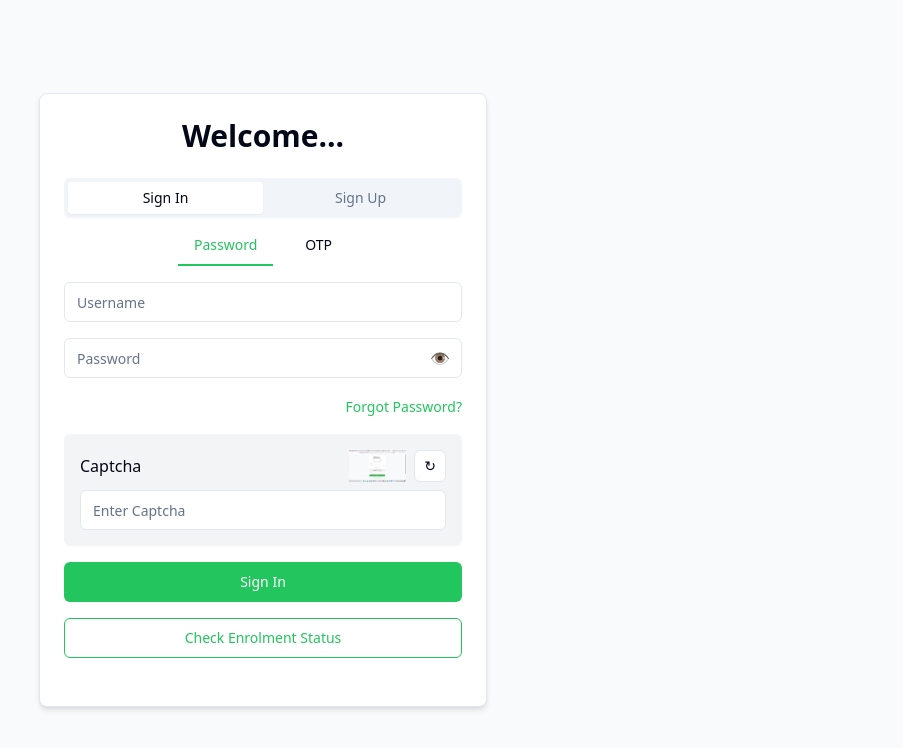
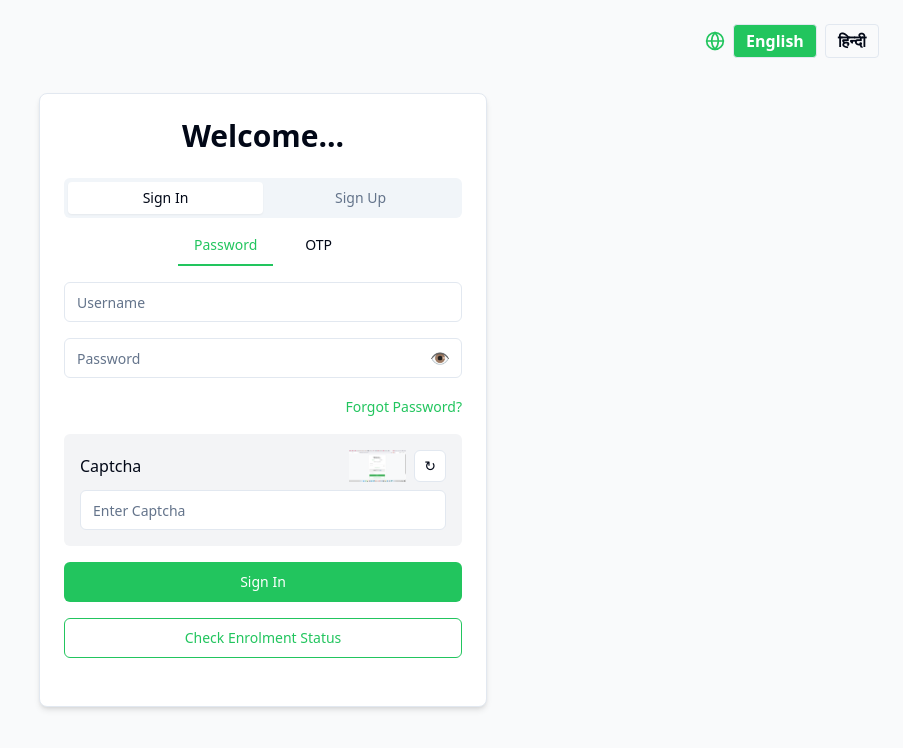
Before and after one commit to avika-15/Krishi_Mitra, a React (Vite) app: page / in a window 1280 px wide. Shown: the top 748 px of the page, without its empty margins (377-1280 px from the left). Built offline with nearby package versions, Linux system fonts and the light colour scheme.

Commit message:
Refactor: Translate the app to Hindi

```diff
--- /dev/null
+++ b/src/components/LanguageToggle.tsx
@@ -0,0 +1,32 @@
+
+import React from "react";
+import { Globe } from "lucide-react";
+
+interface LanguageToggleProps {
+  language: "en" | "hi";
+  setLanguage: (lang: "en" | "hi") => void;
+}
+
+const LanguageToggle: React.FC<LanguageToggleProps> = ({ language, setLanguage }) => {
+  return (
+    <div className="flex items-center space-x-2 absolute right-6 top-6 z-10">
+      <Globe size={20} className="text-green-500" />
+      <button
+        className={`px-3 py-1 rounded font-semibold border ${language === "en" ? "bg-green-500 text-white" : ""}`}
+        onClick={() => setLanguage("en")}
+        aria-pressed={language === "en"}
+      >
+        English
+      </button>
+      <button
+        className={`px-3 py-1 rounded font-semibold border ${language === "hi" ? "bg-green-500 text-white" : ""}`}
+        onClick={() => setLanguage("hi")}
+        aria-pressed={language === "hi"}
+      >
+        हिन्दी
+      </button>
+    </div>
+  );
+};
+
+export default LanguageToggle;
--- a/src/pages/Index.tsx
+++ b/src/pages/Index.tsx
@@ -5,32 +5,71 @@ import { Input } from "@/components/ui/input";
 import { Tabs, TabsContent, TabsList, TabsTrigger } from "@/components/ui/tabs";
 import { Card, CardContent } from "@/components/ui/card";
 import { Link } from "react-router-dom";
+import LanguageToggle from "../components/LanguageToggle";
 
 const Index = () => {
   const [username, setUsername] = useState("");
   const [password, setPassword] = useState("");
   const [captcha, setCaptcha] = useState("");
   const [showPassword, setShowPassword] = useState(false);
+  const [language, setLanguage] = useState<"en" | "hi">("en");
 
   const handleSignIn = (e: React.FormEvent) => {
     e.preventDefault();
-    // Here you would normally handle authentication
-    // For now, we'll just navigate to home page
     window.location.href = "/home";
   };
 
+  // Hindi translations for login page (minimal example)
+  const t = {
+    en: {
+      welcome: "Welcome...",
+      signIn: "Sign In",
+      signUp: "Sign Up",
+      password: "Password",
+      otp: "OTP",
+      forgot: "Forgot Password?",
+      captcha: "Captcha",
+      captchaPlaceholder: "Enter Captcha",
+      usernamePlaceholder: "Username",
+      passwordPlaceholder: "Password",
+      signInBtn: "Sign In",
+      checkStatus: "Check Enrolment Status",
+      createNew: "Create a new account",
+      details: "Please fill in your details to register",
+      continue: "Continue to Sign Up",
+    },
+    hi: {
+      welcome: "स्वागत है...",
+      signIn: "लॉग इन करें",
+      signUp: "साइन अप करें",
+      password: "पासवर्ड",
+      otp: "ओटीपी",
+      forgot: "पासवर्ड भूल गए?",
+      captcha: "कैप्चा",
+      captchaPlaceholder: "कैप्चा दर्ज करें",
+      usernamePlaceholder: "उपयोगकर्ता नाम",
+      passwordPlaceholder: "पासवर्ड",
+      signInBtn: "लॉग इन करें",
+      checkStatus: "नामांकन स्थिति देखें",
+      createNew: "नया खाता बनाएँ",
+      details: "पंजीकरण के लिए विवरण भरें",
+      continue: "साइन अप जारी रखें",
+    }
+  };
+
+  const dict = t[language];
+
   return (
-    <div className="min-h-screen flex items-center justify-center bg-gray-50">
+    <div className="min-h-screen flex items-center justify-center bg-gray-50 relative">
+      <LanguageToggle language={language} setLanguage={setLanguage} />
       <Card className="w-full max-w-md shadow-md">
         <CardContent className="pt-6">
-          <h1 className="text-3xl font-bold text-center mb-6">Welcome...</h1>
-
+          <h1 className="text-3xl font-bold text-center mb-6">{dict.welcome}</h1>
           <Tabs defaultValue="signin" className="mb-6">
             <TabsList className="grid w-full grid-cols-2">
-              <TabsTrigger value="signin" className="text-green-500 font-medium">Sign In</TabsTrigger>
-              <TabsTrigger value="signup">Sign Up</TabsTrigger>
+              <TabsTrigger value="signin" className="text-green-500 font-medium">{dict.signIn}</TabsTrigger>
+              <TabsTrigger value="signup">{dict.signUp}</TabsTrigger>
             </TabsList>
-
             <TabsContent value="signin">
               <form onSubmit={handleSignIn} className="space-y-4">
                 <div className="flex items-center justify-center space-x-4 mb-4">
@@ -39,31 +78,29 @@ const Index = () => {
                     variant="ghost"
                     className={`rounded-none border-b-2 ${true ? 'border-green-500 text-green-500' : 'border-transparent'}`}
                   >
-                    Password
+                    {dict.password}
                   </Button>
                   <Button
                     type="button"
                     variant="ghost"
                     className={`rounded-none border-b-2 ${false ? 'border-green-500 text-green-500' : 'border-transparent'}`}
                   >
-                    OTP
+                    {dict.otp}
                   </Button>
                 </div>
-
                 <div>
                   <Input
                     type="text"
-                    placeholder="Username"
+                    placeholder={dict.usernamePlaceholder}
                     value={username}
                     onChange={(e) => setUsername(e.target.value)}
                     className="mb-3"
                   />
                 </div>
-
                 <div className="relative">
                   <Input
                     type={showPassword ? "text" : "password"}
-                    placeholder="Password"
+                    placeholder={dict.passwordPlaceholder}
                     value={password}
                     onChange={(e) => setPassword(e.target.value)}
                     className="mb-2"
@@ -76,16 +113,14 @@ const Index = () => {
                     {showPassword ? "👁️" : "👁️"}
                   </button>
                 </div>
-
                 <div className="text-right">
                   <a href="#" className="text-green-500 hover:underline text-sm">
-                    Forgot Password?
+                    {dict.forgot}
                   </a>
                 </div>
-
                 <div className="bg-gray-100 p-4 rounded-md">
                   <div className="flex items-center justify-between mb-2">
-                    <span className="font-medium">Captcha</span>
+                    <span className="font-medium">{dict.captcha}</span>
                     <div className="flex items-center">
                       <img
                         src="/lovable-uploads/f1b1986c-8853-4015-8431-6cadbce24163.png"
@@ -99,36 +134,33 @@ const Index = () => {
                   </div>
                   <Input
                     type="text"
-                    placeholder="Enter Captcha"
+                    placeholder={dict.captchaPlaceholder}
                     value={captcha}
                     onChange={(e) => setCaptcha(e.target.value)}
                   />
                 </div>
-
                 <Button
                   type="submit"
                   className="w-full bg-green-500 hover:bg-green-600 text-white"
                 >
-                  Sign In
+                  {dict.signInBtn}
                 </Button>
-
                 <Button
                   type="button"
                   variant="outline"
                   className="w-full border-green-500 text-green-500 hover:bg-green-50"
                 >
-                  Check Enrolment Status
+                  {dict.checkStatus}
                 </Button>
               </form>
             </TabsContent>
-
             <TabsContent value="signup">
               <div className="text-center p-4">
-                <h3 className="text-lg mb-2">Create a new account</h3>
-                <p className="mb-4 text-gray-600">Please fill in your details to register</p>
+                <h3 className="text-lg mb-2">{dict.createNew}</h3>
+                <p className="mb-4 text-gray-600">{dict.details}</p>
                 <Link to="/home">
                   <Button className="bg-green-500 hover:bg-green-600 text-white">
-                    Continue to Sign Up
+                    {dict.continue}
                   </Button>
                 </Link>
               </div>
```
